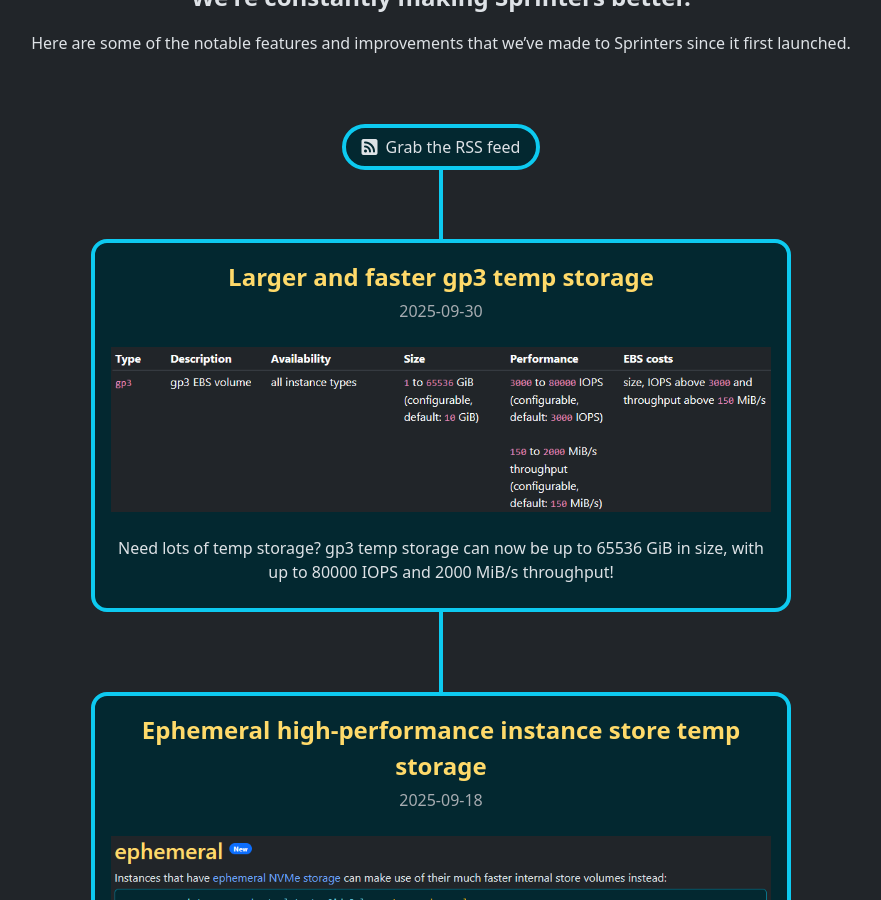
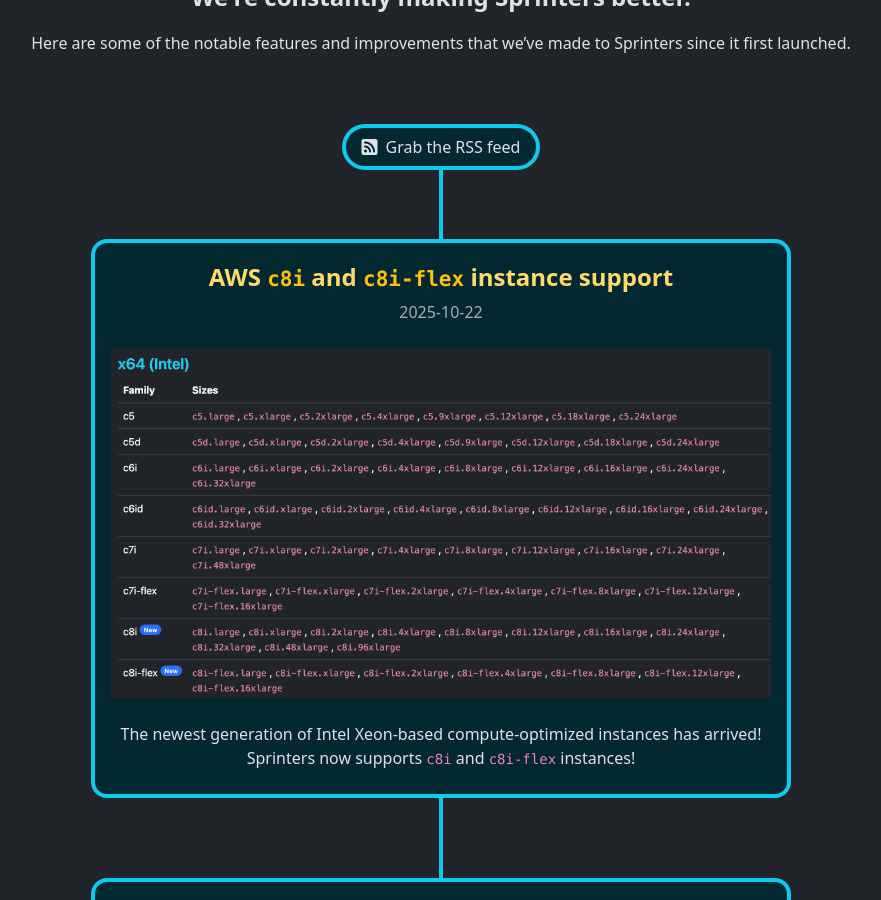
Before and after one commit to sprinters-sh/sprinters.sh, a Jekyll site: the page built from new.html, in a window 1280 px wide and 900 px high, scrolled down 199 px. Shown: the whole window, without its empty margins (199-1080 px from the left). Built offline with Jekyll 4.4.1, drawn with Linux system fonts in a browser that asks for light colours.

Commit message:
Added new c8i and c8i-flex instances

```diff
--- a/_data/new.yml
+++ b/_data/new.yml
@@ -1,3 +1,9 @@
+- date: "2025-10-22"
+  title: "AWS <code>c8i</code> and <code>c8i-flex</code> instance support"
+  href: "/docs/instances#types"
+  image: "/assets/new/2025-10-22-c8i.png"
+  details: "The newest generation of Intel Xeon-based compute-optimized instances has arrived! Sprinters now supports <code>c8i</code> and <code>c8i-flex</code> instances!"
+
 - date: "2025-09-30"
   title: "Larger and faster gp3 temp storage"
   href: "/docs/temp#gp3"
```
Also changed, not shown: assets/new/2025-10-22-c8i.png (added).
